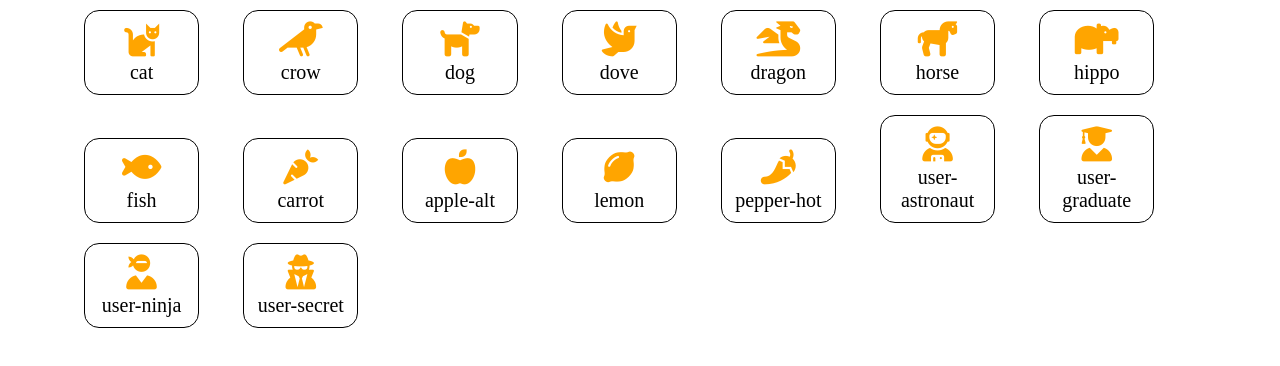
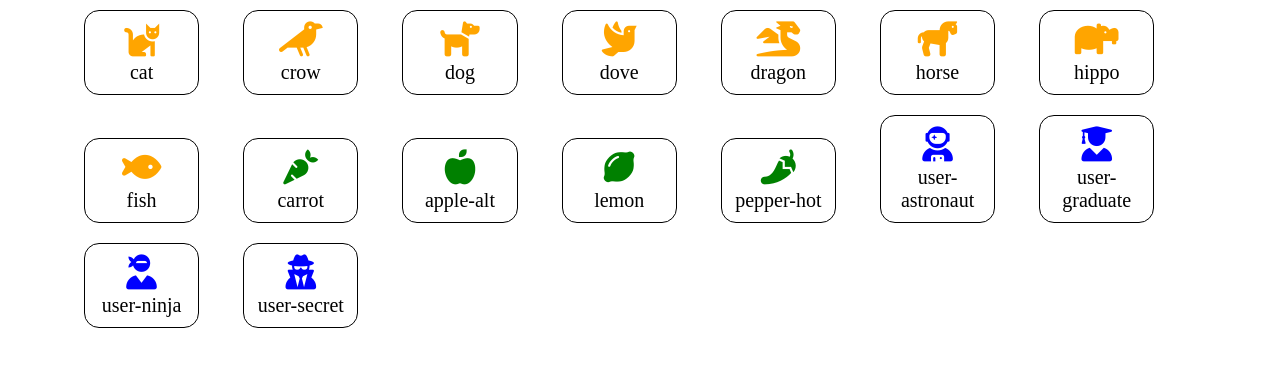
Before and after one commit to Passa69/js-es6-icons, a plain HTML site: page index.html in a window 1280 px wide. Drawn offline with Linux system fonts and the light colour scheme.

Commit message:
aggiunta della condizione per il colore dell'icona

```diff
--- a/index.html
+++ b/index.html
@@ -9,6 +9,9 @@
     <title>Icons</title>
 </head>
 <body>
+    <header></header>
+
+    <main>
         <div id="container">
             <!-- <div class="square_icon">
                 <div class="icon_orange iconsize">
@@ -18,6 +21,7 @@
             </div> -->
 
         </div>
+    </main>
 
 
     <script type="text/javascript" src="js/data.js"></script>
--- a/js/data.js
+++ b/js/data.js
@@ -1,6 +1,7 @@
 // 1. creare il contenitore di html in cui inserire le icone
 // 2. creare l'innerHTML dove inserire il codice dell'icona
 	// 2.1 creare un ciclo per mettere in ordine corretto gli elementi degli oggetti
+	// 2.2 aggiunta di condizione per il cmabio di colore
 // 3. creare il css per i contenitori delle icone
 
 
@@ -140,6 +141,7 @@ const containerBig = document.getElementById("container");
 // creazione html
 let iconCont = document.createElement("div");
 icons.forEach((structure) => {
+	if (structure.color === `orange`) {
 		iconCont.innerHTML += `
 			<div class="square_icon">
 				<div class="icon_orange icon_size">
@@ -150,6 +152,30 @@ icons.forEach((structure) => {
 				</p>
 			</div>
 		`;
+	} else if (structure.color === `green`) {
+		iconCont.innerHTML += `
+			<div class="square_icon">
+				<div class="icon_green icon_size">
+					<i class="${structure.family} ${structure.prefix}${structure.name}"></i>
+				</div>
+				<p class="icon_text">
+					${structure.name}
+				</p>
+			</div>
+		`;
+	} else {
+		iconCont.innerHTML += `
+			<div class="square_icon">
+				<div class="icon_blue icon_size">
+					<i class="${structure.family} ${structure.prefix}${structure.name}"></i>
+				</div>
+				<p class="icon_text">
+					${structure.name}
+				</p>
+			</div>
+		`;
+	}
+
 });
 
 containerBig.appendChild(iconCont);
```
Lines whose indentation alone changed are shown as unchanged.
